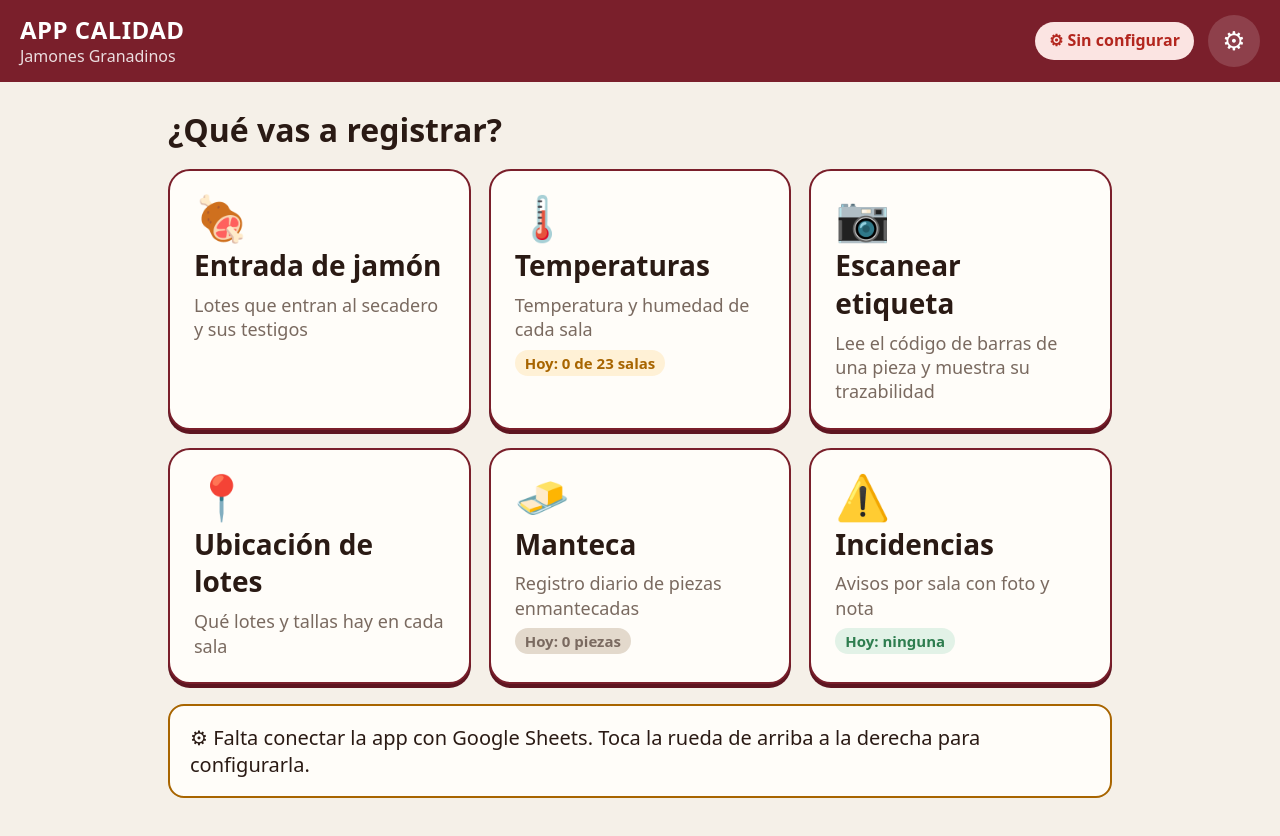
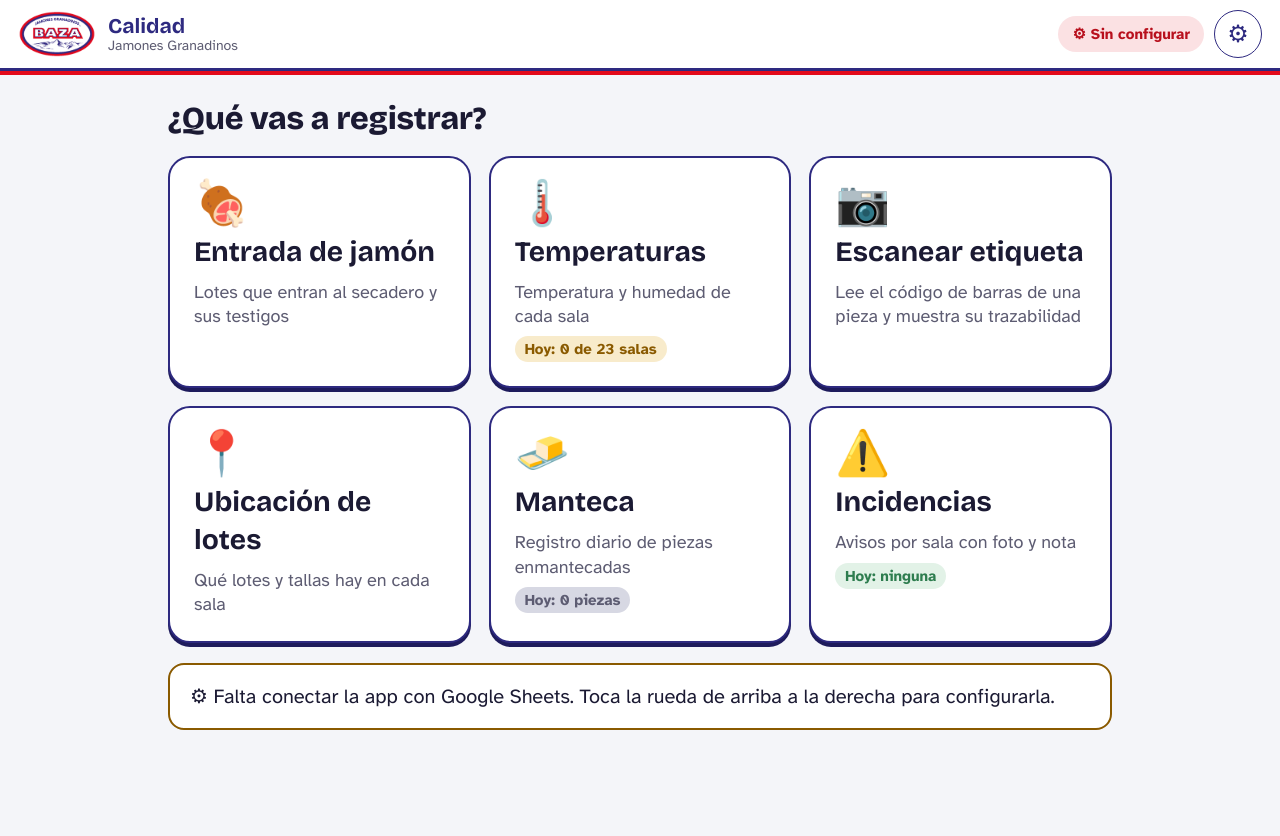
Before and after one commit to jamonesgranadinos-hub/APP-CALIDAD, a plain HTML site: page index.html in a window 1280 px wide. After the commit the page ends 800 px from the top, so only its background shows below. Drawn offline with Linux system fonts and the light colour scheme.

Commit message:
APP CALIDAD 3.14: imagen corporativa (logo, colores y tipografías de la app de RRHH)
Co-Authored-By: Claude Opus 5.5 <noreply@anthropic.com>
Claude-Session: https://claude.ai/code/session_01XLj4BMrVEfiq86tjXtqhJ1

```diff
--- a/index.html
+++ b/index.html
@@ -4,37 +4,51 @@
 <meta charset="utf-8">
 <meta name="viewport" content="width=device-width, initial-scale=1">
 <title>APP CALIDAD · Jamones Granadinos</title>
-<meta name="theme-color" content="#7A1F2B">
+<meta name="theme-color" content="#2E2A80">
 <meta name="apple-mobile-web-app-capable" content="yes">
 <meta name="mobile-web-app-capable" content="yes">
 <meta name="apple-mobile-web-app-title" content="Calidad">
 <link rel="manifest" href="manifest.webmanifest">
 <link rel="icon" href="icon-192.png">
 <link rel="apple-touch-icon" href="apple-touch-icon.png">
+<link rel="preload" href="logo.png" as="image">
+
 <style>
+/* Tipografías corporativas (las mismas que la app de RRHH), guardadas en la app para que se vean sin conexión */
+@font-face{font-family:"Atkinson Hyperlegible";src:url(fuentes/atkinson-400.woff2) format("woff2");font-weight:400;font-display:swap}
+@font-face{font-family:"Atkinson Hyperlegible";src:url(fuentes/atkinson-700.woff2) format("woff2");font-weight:700;font-display:swap}
+@font-face{font-family:"Bricolage Grotesque";src:url(fuentes/bricolage.woff2) format("woff2");font-weight:200 800;font-display:swap}
 :root{
-  --bg:#F5F0E8; --card:#FFFDF9; --ink:#2A1A14; --muted:#7A6A60; --line:#E3D9CC;
-  --brand:#7A1F2B; --brand-d:#5E1520; --brand-l:#F3E3E1;
-  --ok:#2E7D4F; --ok-l:#E2F2E7; --bad:#B3261E; --bad-l:#FBE4E2; --warn:#A86500; --warn-l:#FFF1D6;
+  /* Colores corporativos de Jamones Granadinos Baza (los mismos que la app de RRHH) */
+  --marca-rojo:#E30A1B; --marca-azul:#2E2A80;
+  --bg:#F4F5F9; --card:#FFFFFF; --ink:#1B1A33; --muted:#5D5C72; --line:#D7D8E3;
+  --brand:#2E2A80; --brand-d:#1E1B5C; --brand-l:#E4E3F3;
+  --ok:#2E7D4F; --ok-l:#E2F2E7; --bad:#B8101D; --bad-l:#FBE1E3; --warn:#8A5A00; --warn-l:#F8EBCB;
+  --display:"Bricolage Grotesque", system-ui, sans-serif;
+  --texto:"Atkinson Hyperlegible", system-ui, -apple-system, "Segoe UI", Roboto, sans-serif;
   --r:16px;
 }
 *{box-sizing:border-box}
-html,body{margin:0;background:var(--bg);color:var(--ink);font-family:system-ui,-apple-system,"Segoe UI",Roboto,sans-serif;font-size:20px;line-height:1.35;-webkit-tap-highlight-color:transparent}
+html,body{margin:0;background:var(--bg);color:var(--ink);font-family:var(--texto);font-size:20px;line-height:1.35;-webkit-tap-highlight-color:transparent}
 button,input,textarea,select{font:inherit;color:inherit}
-header.top{position:sticky;top:0;z-index:5;background:var(--brand);color:#fff;padding:calc(14px + env(safe-area-inset-top)) 20px 14px;display:flex;align-items:center;gap:14px;flex-wrap:wrap}
-header.top .t{font-weight:700;font-size:24px;letter-spacing:.02em}
-header.top .s{font-size:16px;opacity:.85}
-#sync{margin-left:auto;cursor:pointer;border:0;font-size:16px;font-weight:600;padding:8px 14px;border-radius:999px;background:rgba(255,255,255,.15);white-space:nowrap}
+header.top{position:sticky;top:0;z-index:5;background:#fff;color:var(--marca-azul);border-bottom:4px solid var(--marca-rojo);box-shadow:inset 0 -7px 0 -4px var(--marca-azul);padding:calc(10px + env(safe-area-inset-top)) 18px 13px;display:flex;align-items:center;gap:10px;flex-wrap:nowrap}
+header.top .marca{flex:1;min-width:0;display:flex;align-items:center;gap:12px;font-family:var(--display);font-weight:700;font-size:21px;line-height:1.15;color:var(--marca-azul);cursor:pointer}
+header.top .marca img{height:46px;width:auto;display:block;flex:none}
+header.top .marca span{min-width:0;overflow:hidden;text-overflow:ellipsis;white-space:nowrap}
+header.top .marca small{display:block;font-family:var(--texto);font-weight:400;font-size:14px;color:var(--muted)}
+@media (max-width:640px){header.top{padding-left:12px;padding-right:12px} header.top .marca img{height:36px} header.top .marca{font-size:17px;gap:8px} header.top .marca small{font-size:11.5px} #sync{font-size:13px;padding:7px 10px;max-width:44vw;overflow:hidden;text-overflow:ellipsis} #gear{width:42px;height:42px;font-size:21px;flex:none}}
+#sync{margin-left:auto;flex:none;cursor:pointer;border:0;font-size:15px;font-weight:700;padding:8px 14px;border-radius:999px;background:var(--bg);color:var(--muted);white-space:nowrap}
 #sync.ok{background:#E2F2E7;color:var(--ok)}
 #sync.pend{background:var(--warn-l);color:var(--warn)}
-#sync.off{background:#fff;color:var(--muted)}
+#sync.off{background:var(--bg);color:var(--muted)}
 #sync.bad{background:var(--bad-l);color:var(--bad)}
-#gear{background:rgba(255,255,255,.15);border:0;color:#fff;font-size:26px;width:52px;height:52px;border-radius:50%;cursor:pointer}
+#gear{background:#fff;border:1.5px solid var(--marca-azul);color:var(--marca-azul);font-size:24px;width:48px;height:48px;border-radius:50%;cursor:pointer}
 textarea.code{font-family:ui-monospace,monospace;font-size:16px;min-height:110px}
 ol.steps{padding-left:24px;margin:8px 0}ol.steps li{margin-bottom:6px}
 main{max-width:980px;margin:0 auto;padding:20px 18px 40px}
-h1{font-size:32px;margin:6px 0 18px}
-h2{font-size:24px;margin:26px 0 12px}
+h1{font-family:var(--display);font-weight:800;font-size:32px;letter-spacing:-.01em;line-height:1.15;margin:6px 0 18px;color:var(--ink)}
+h2{font-family:var(--display);font-weight:700;font-size:24px;margin:26px 0 12px}
+.tile .tt,.lote .li,.ntest b,.stat b,.sala .sn,.tramo .tt2,.daynav .d b{font-family:var(--display)}
 .muted{color:var(--muted)}
 .tiles{display:grid;grid-template-columns:repeat(auto-fit,minmax(260px,1fr));gap:18px}
 .tile{display:flex;flex-direction:column;align-items:flex-start;gap:8px;min-height:170px;padding:24px;border-radius:22px;border:2px solid var(--line);background:var(--card);text-align:left;cursor:pointer}
@@ -109,7 +123,7 @@ table.t td.num{text-align:right;font-variant-numeric:tabular-nums}
 .bar{position:sticky;bottom:0;margin:22px -18px 0;background:var(--card);border-top:2px solid var(--line);padding:12px 18px calc(12px + env(safe-area-inset-bottom));z-index:4}
 .bar .in2{max-width:980px;margin:0 auto;display:flex;gap:12px}
 .bar .in2 .btn{flex:1}
-#modal{position:fixed;inset:0;background:rgba(42,26,20,.5);display:none;align-items:center;justify-content:center;z-index:20;padding:20px}
+#modal{position:fixed;inset:0;background:rgba(27,26,51,.5);display:none;align-items:center;justify-content:center;z-index:20;padding:20px}
 #modal.show{display:flex}
 #modal .box{background:var(--card);border-radius:20px;padding:26px;max-width:520px;width:100%}
 #modal .box p{font-size:22px;margin:0 0 22px}
@@ -179,7 +193,7 @@ table.t td.num{text-align:right;font-variant-numeric:tabular-nums}
 </head>
 <body>
 <header class="top">
-  <div><div class="t">APP CALIDAD</div><div class="s">Jamones Granadinos</div></div>
+  <div class="marca" id="marca"><img src="logo.png" alt="Jamones Granadinos Baza"><span>Calidad<small>Jamones Granadinos</small></span></div>
   <button id="sync" class="off">…</button><button id="gear" aria-label="Ajustes">⚙</button>
 </header>
 <main id="app"></main>
@@ -195,7 +209,7 @@ const LOTES_COLS = ["Lote interno","Fecha entrada","Proveedor","Lote de origen",
 const TEST_COLS = ["Lote interno","Fecha","Nº testigo","Nº pieza","Tipo","Peso (kg)","Clasificación","Tª (ºC)","pH","Grasa","ETG","Observaciones"];
 const YN = [["prodConformes","¿Revisados conformes los productos?"],["docRevisada","¿Se ha revisado toda la documentación?"],["cumpleEspec","¿Documentación y proveedor cumplen las especificaciones?"],["aptoExport","¿Apto para exportación?"]];
 const LSKEY = "appcalidad.v1";
-const APP_VERSION = "3.13 · 17/11/2026";
+const APP_VERSION = "3.14 · 25/11/2026";
 const SINO = ["Productos revisados conformes","Documentación revisada","Cumple especificaciones","Apto exportación"];
 const TABLAS = {
   Lotes:{ cab:[...LOTES_COLS,"ID app"], k:"ID app", ocultas:["ID app"], orden:[["Fecha entrada",1]],
@@ -1433,13 +1447,13 @@ function updateSync(){
   const el=$("#sync"); if(!el) return; const n=pendCount(), pl=n>1?"s":"";
   let cls="off", txt;
   if(!cfg){ cls="bad"; txt="⚙ Sin configurar"; }
-  else if(!navigator.onLine){ cls="pend"; txt = n? `Sin conexión · ${n} pendiente${pl}` : "Sin conexión · todo guardado"; }
+  else if(!navigator.onLine){ cls="pend"; txt = n? `Sin conexión · ${n} pend.` : "Sin conexión · guardado"; }
   else if(net==="sending"){ cls="pend"; txt="Sincronizando…"; }
   else if(net==="badkey"){ cls="bad"; txt="Clave incorrecta"; }
   else if(net==="oldscript"){ cls="bad"; txt="Falta actualizar el script"; }
-  else if(net==="error"){ cls="pend"; txt = n? `Sin enviar · ${n} pendiente${pl}` : "Sin conexión con la hoja"; }
+  else if(net==="error"){ cls="pend"; txt = n? `Sin enviar · ${n} pend.` : "Sin conexión con la hoja"; }
   else if(n){ cls="pend"; txt=`⏳ ${n} pendiente${pl}`; }
-  else if(net==="ok"){ cls="ok"; txt="✓ Todo en Google Sheets"; }
+  else if(net==="ok"){ cls="ok"; txt="✓ Todo enviado"; }
   else txt="Conectando…";
   el.className=cls; el.textContent=txt;
 }
@@ -1471,7 +1485,7 @@ function vAjustes(){
     <p class="muted" style="margin-bottom:0;font-size:17px">Una vez instalada se abre sin conexión. Los datos se guardan en el dispositivo y se envían solos a Google Sheets cuando hay internet.</p>
   </div>`;
 }
-document.addEventListener("click",e=>{ if(e.target.id==="sync"||e.target.id==="gear") go({name:"ajustes"}); });
+document.addEventListener("click",e=>{ if(e.target.id==="sync"||e.target.id==="gear") go({name:"ajustes"}); else if(e.target.closest&&e.target.closest("#marca")) go({name:"home"}); });
 window.addEventListener("online",()=>sync());
 document.addEventListener("input",e=>{ const t=e.target; if(t.classList&&t.classList.contains("err")){ t.classList.remove("err"); const fe=t.parentElement.querySelector(".ferr"); if(fe) fe.textContent=""; } });
 window.addEventListener("offline",updateSync);
--- a/sw.js
+++ b/sw.js
@@ -1,6 +1,7 @@
 // APP CALIDAD · funciona sin conexión y se actualiza sola
-const CACHE = "appcalidad-v17";
-const FILES = ["./", "index.html", "manifest.webmanifest", "icon-192.png", "icon-512.png", "apple-touch-icon.png", "zxing-reader.js", "zxing_reader.wasm"];
+const CACHE = "appcalidad-v18";
+const FILES = ["./", "index.html", "manifest.webmanifest", "logo.png", "icon-192.png", "icon-512.png", "apple-touch-icon.png",
+  "fuentes/atkinson-400.woff2", "fuentes/atkinson-700.woff2", "fuentes/bricolage.woff2", "zxing-reader.js", "zxing_reader.wasm"];
 self.addEventListener("install", e => {
   e.waitUntil(caches.open(CACHE).then(c => c.addAll(FILES.map(u => new Request(u, { cache: "reload" })))).then(() => self.skipWaiting()));
 });
```
Also changed, not shown: apple-touch-icon.png, fuentes/LICENCIA-OFL.txt (added), fuentes/atkinson-400.woff2 (added), fuentes/atkinson-700.woff2 (added), fuentes/bricolage.woff2 (added), icon-192.png, icon-512.png, logo.png (added), manifest.webmanifest.
